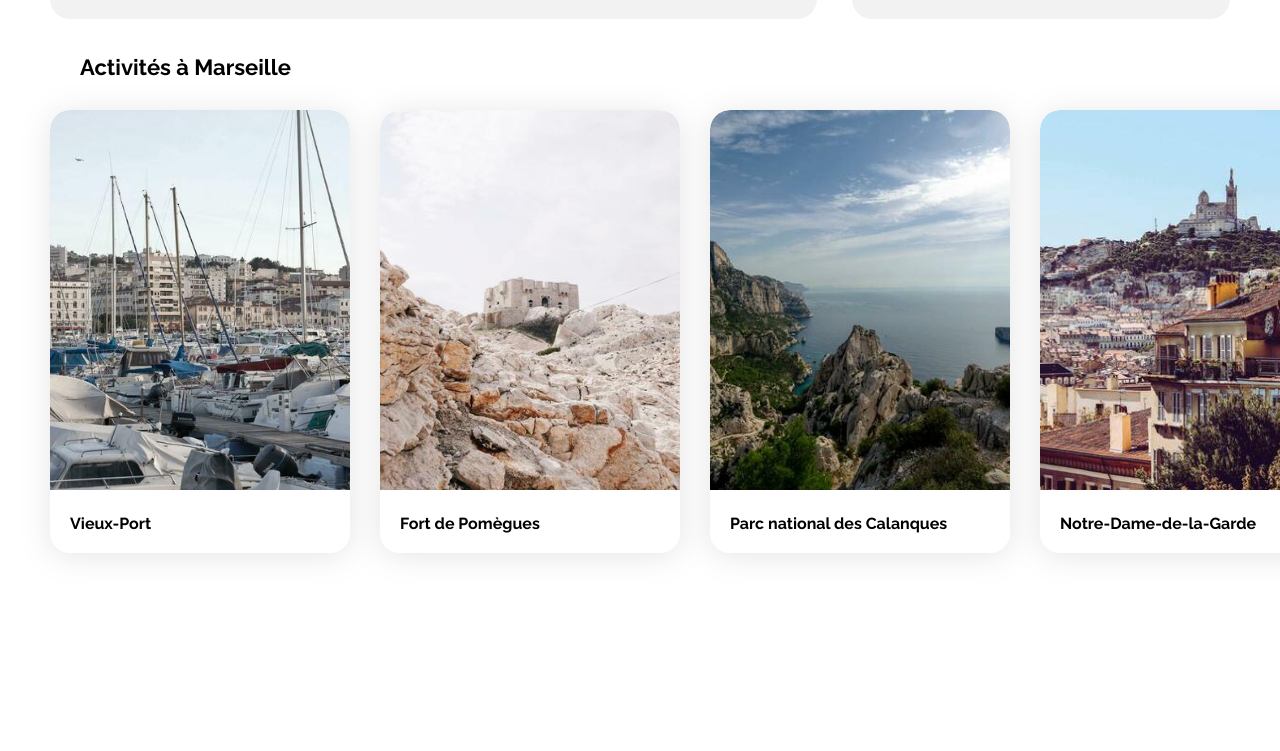
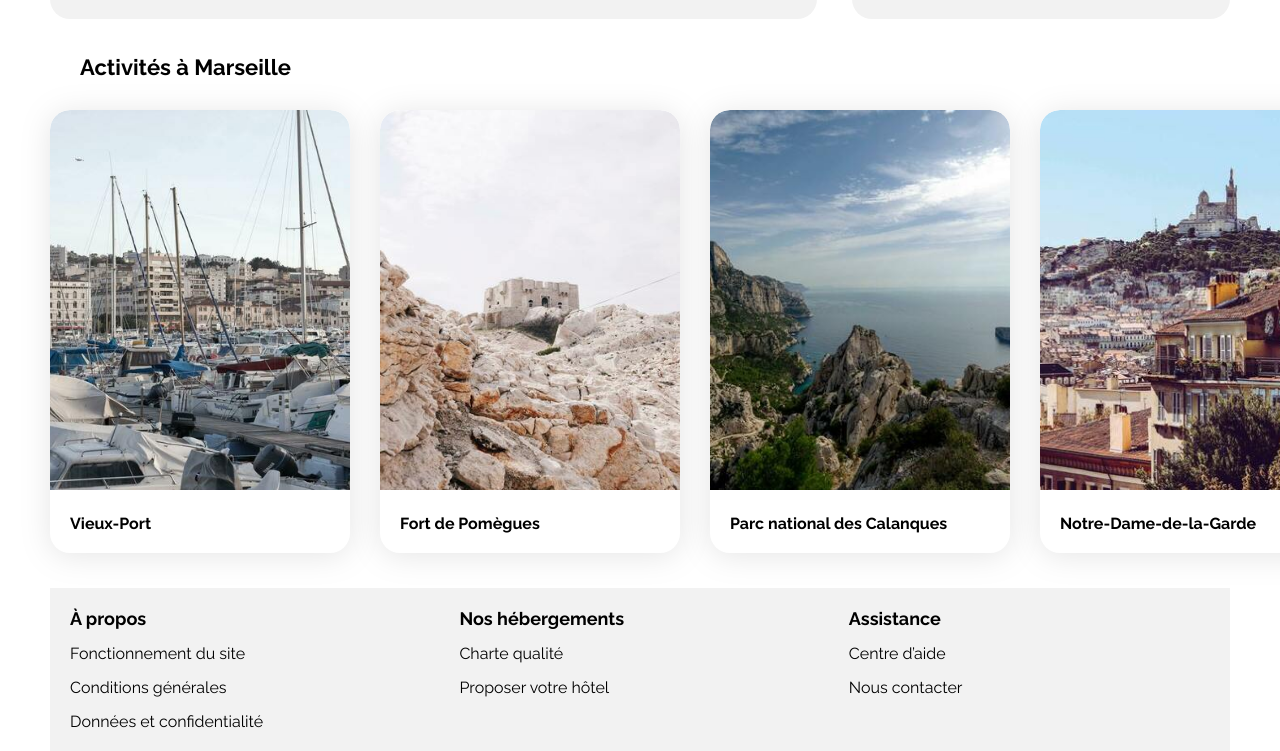
Before and after one commit to LucDub-code/P2-OC-LD-Booki, a plain HTML site: page index.html in a window 1280 px wide. Shown: the part 1356-2107 px from the top of the page. Before the commit the page ends 1944 px from the top, so only its background shows below. Drawn offline with Linux system fonts and the light colour scheme.

Commit message:
footer ok

```diff
--- a/index.html
+++ b/index.html
@@ -22,15 +22,17 @@
       <header>
         <nav class="nav-header">
           <div class="logo">
-            <img
-              src="/images/logo/Booki.png"
-              alt="logo"
-              style="width: 60px; height: auto"
-            />
+            <a href="/">
+              <img
+                src="/images/logo/Booki.png"
+                alt="logo"
+                style="width: 60px; height: auto"
+              />
+            </a>
           </div>
           <ul class="nav-links">
-            <li><a href="hebergements">Hébergements</a></li>
-            <li><a href="activites">Activités</a></li>
+            <li><a href="#hebergements">Hébergements</a></li>
+            <li><a href="#activites">Activités</a></li>
           </ul>
         </nav>
       </header>
@@ -81,7 +83,7 @@
           </div>
         </section>
         <div class="hebergements-and-populaires">
-          <section class="hebergements">
+          <section id="hebergements" class="hebergements">
             <div class="hebergements-title">
               <h2 class="section-title">Hébergements à Marseille</h2>
             </div>
@@ -345,7 +347,7 @@
             </div>
           </section>
         </div>
-        <section class="activites">
+        <section id="activites" class="activites">
           <div class="activites-title">
             <h2 class="section-title">Activités à Marseille</h2>
           </div>
@@ -397,7 +399,32 @@
           </div>
         </section>
       </main>
-      <footer></footer>
+      <footer class="footer">
+        <div class="footer-column">
+          <h3 class="footer-title">À propos</h3>
+          <ul class="footer-list">
+            <li class="footer-item"><a href="#">Fonctionnement du site</a></li>
+            <li class="footer-item"><a href="#">Conditions générales</a></li>
+            <li class="footer-item">
+              <a href="#">Données et confidentialité</a>
+            </li>
+          </ul>
+        </div>
+        <div class="footer-column">
+          <h3 class="footer-title">Nos hébergements</h3>
+          <ul class="footer-list">
+            <li class="footer-item"><a href="#">Charte qualité</a></li>
+            <li class="footer-item"><a href="#">Proposer votre hôtel</a></li>
+          </ul>
+        </div>
+        <div class="footer-column">
+          <h3 class="footer-title">Assistance</h3>
+          <ul class="footer-list">
+            <li class="footer-item"><a href="#">Centre d’aide</a></li>
+            <li class="footer-item"><a href="#">Nous contacter</a></li>
+          </ul>
+        </div>
+      </footer>
     </div>
   </body>
 </html>
--- a/style.css
+++ b/style.css
@@ -12,6 +12,10 @@
   --main-color: #0065fc;
   --main-bg-color: #f2f2f2;
   --filter-bg-color: #deebff;
+}
+
+html {
+  scroll-behavior: smooth;
 }
 
 body {
@@ -360,6 +364,37 @@ h1 {
   margin: 20px;
 }
 
+/****** Footer ***********/
+
+footer {
+  display: flex;
+  background-color: var(--main-bg-color);
+}
+
+.footer-column {
+  padding: 20px;
+  display: flex;
+  flex-direction: column;
+  gap: 15px;
+  width: 33%;
+  min-height: 160px;
+}
+
+.footer-title {
+  font-size: 18px;
+  font-weight: 700;
+}
+
+.footer-list {
+  display: flex;
+  flex-direction: column;
+  gap: 15px;
+}
+
+.footer-item {
+  list-style: none;
+}
+
 /* Le code ci-dessous correspond à la version responsive uniquement */
 
 /****** Media queries ***********/
```
Also changed, not shown: 1 other file.
